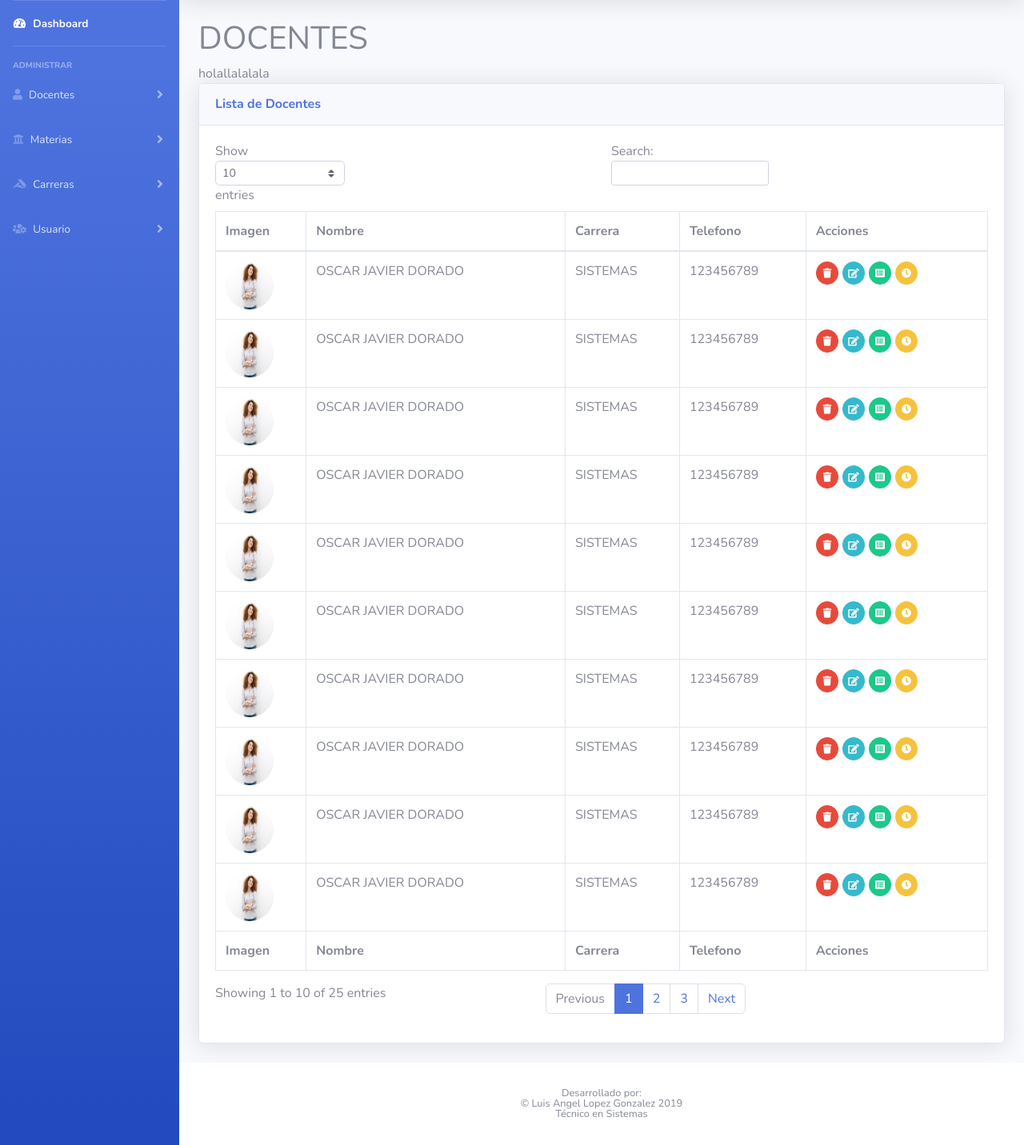
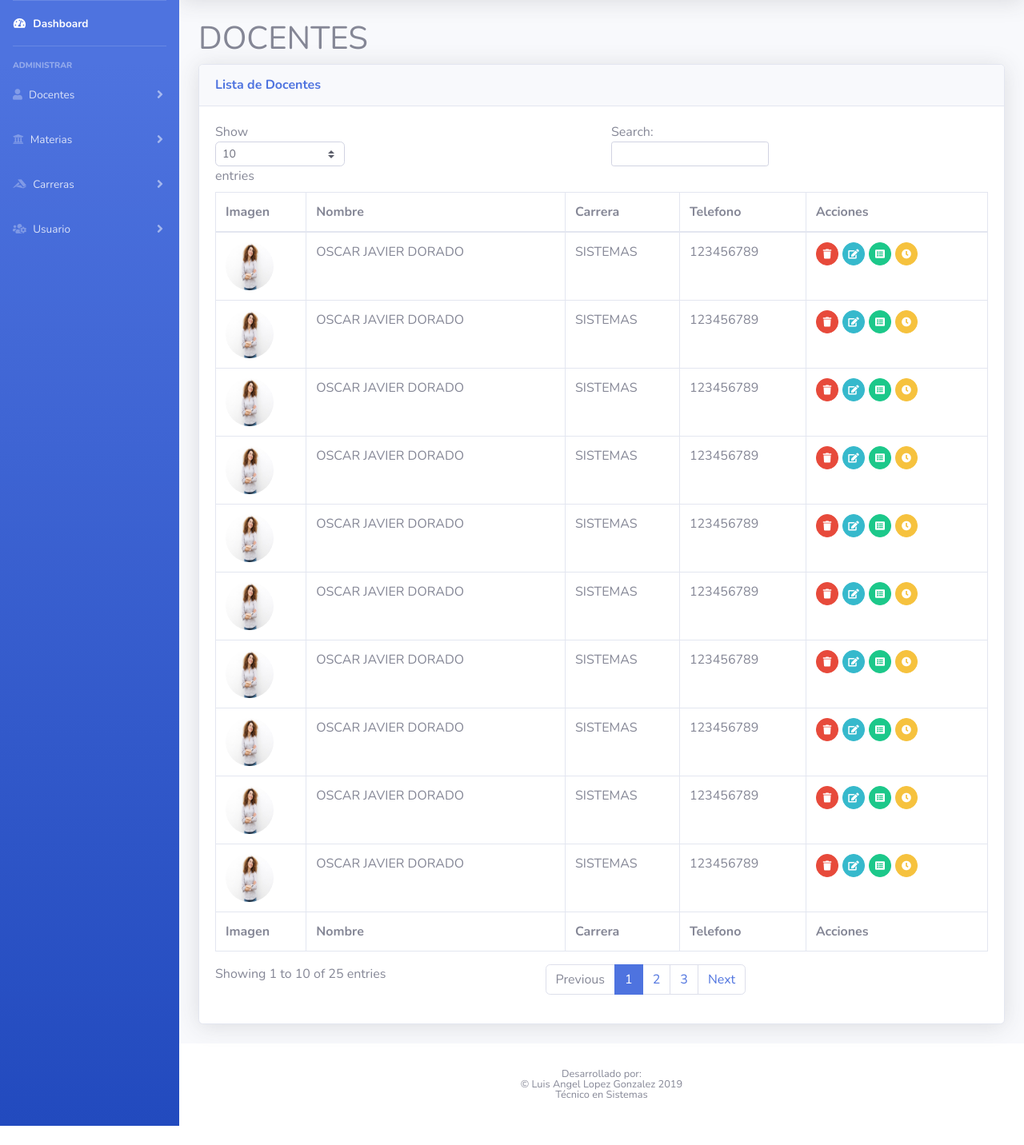
Before and after one commit to blackark7/proyectoCompubuga, a PHP site: page /docente/docenteAdministrarVista.php in a window 1280 px wide. Shown: the part 70-1502 px from the top of the page at 80% size. After the commit the page ends 1478 px from the top, so only its background shows below. Run offline with PHP 8.4, Linux system fonts and the light colour scheme.

Commit message:
se borro el hola de prueba

```diff
--- a/docente/docenteAdministrarVista.php
+++ b/docente/docenteAdministrarVista.php
@@ -41,7 +41,6 @@
         ?>
         <div class="container">
          <h1>DOCENTES</h1>
-         holallalalala
          <div class="card shadow mb-4">
           <div class="card-header py-3">
             <h6 class="m-0 font-weight-bold text-primary">Lista de Docentes</h6>
```
